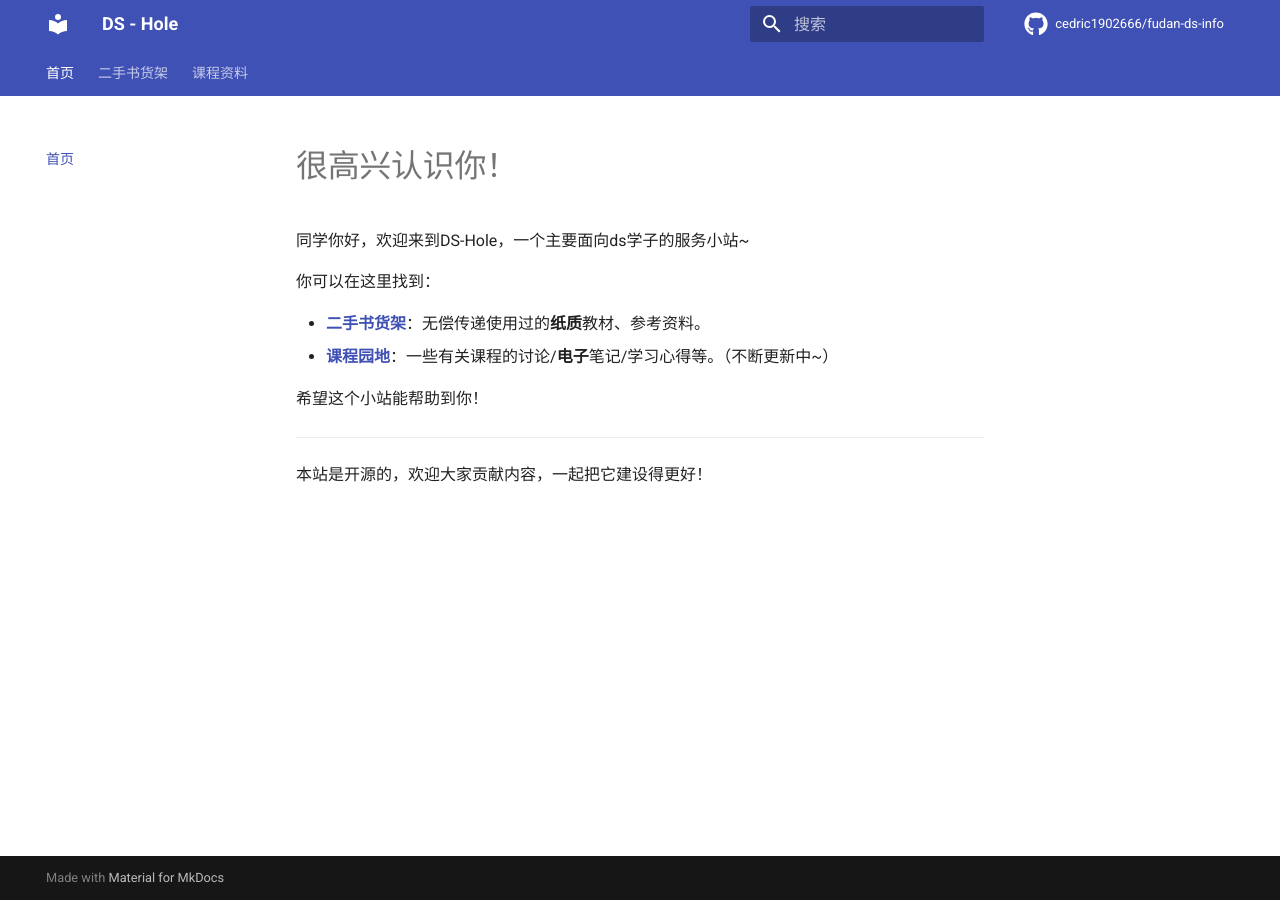
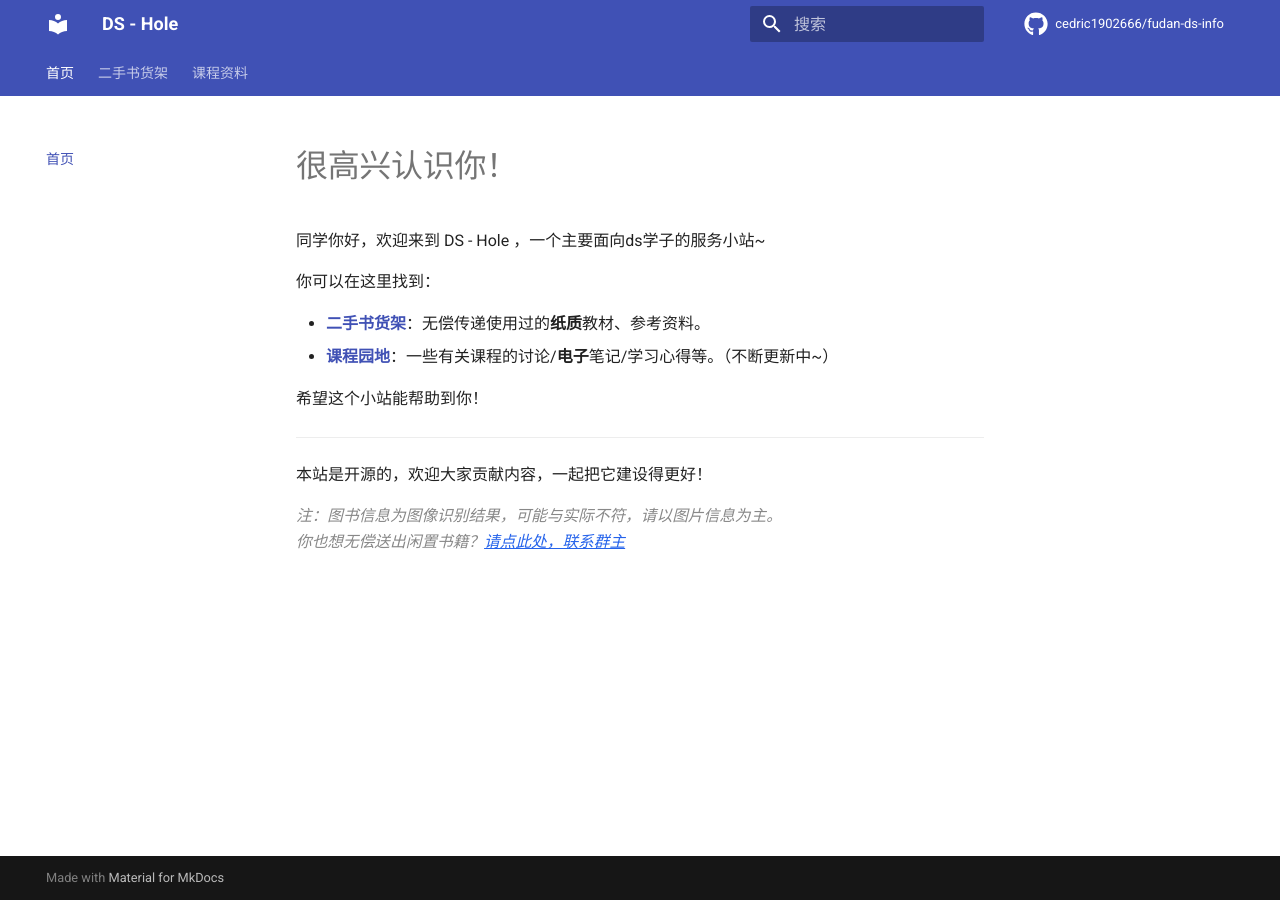
Before and after one commit to cedric1902666/fudan-ds-info, an MkDocs documentation site: the page built from docs/index.md, in a window 1280 px wide. Built offline with MkDocs 1.6.1 and Material for MkDocs 9.7.7, drawn with Linux system fonts in a browser that asks for light colours; comment, search, counter and statistics services are not loaded.

Commit message:
feat：添加群二维码

```diff
--- a/docs/index.md
+++ b/docs/index.md
@@ -1,5 +1,5 @@
 # 很高兴认识你！
-同学你好，欢迎来到DS-Hole，一个主要面向ds学子的服务小站~
+同学你好，欢迎来到 DS - Hole ，一个主要面向ds学子的服务小站~
 
 你可以在这里找到：
 
@@ -11,3 +11,19 @@
 ---
 
 本站是开源的，欢迎大家贡献内容，一起把它建设得更好！
+
+<div style="text-align:left;">
+  <span style="color: #888; font-size: 0.98em; font-style: italic;">
+    注：图书信息为图像识别结果，可能与实际不符，请以图片信息为主。
+    <br>
+    你也想无偿送出闲置书籍？<a href="javascript:void(0);" onclick="document.getElementById('qrcode-modal').style.display='flex';" style="color:#2563eb;text-decoration:underline;cursor:pointer;">请点此处，联系群主</a>
+  </span>
+</div>
+<!-- 二维码弹窗 -->
+<div id="qrcode-modal" style="display:none; position:fixed; left:0; top:0; width:100vw; height:100vh; background:rgba(0,0,0,0.18); align-items:center; justify-content:center; z-index:9999;">
+  <div style="background:#fff; border-radius:18px; padding:24px 24px 12px 24px; box-shadow:0 8px 32px 0 rgba(60,60,60,0.18); text-align:center; position:relative;">
+    <span style="position:absolute;top:8px;right:18px;font-size:2rem;cursor:pointer;color:#888;" onclick="document.getElementById('qrcode-modal').style.display='none'">×</span>
+    <div style="font-size:1.1em; margin-bottom:12px; color:#222;">扫码加群联系群主</div>
+    <img src="images/你的二维码图片名.jpg" alt="群二维码" style="width:220px;max-width:60vw; border-radius:12px;">
+  </div>
+</div>
```
Also changed, not shown: docs/books-shelf.md (+13 -3 lines), docs/images/QR-code.png (added).
